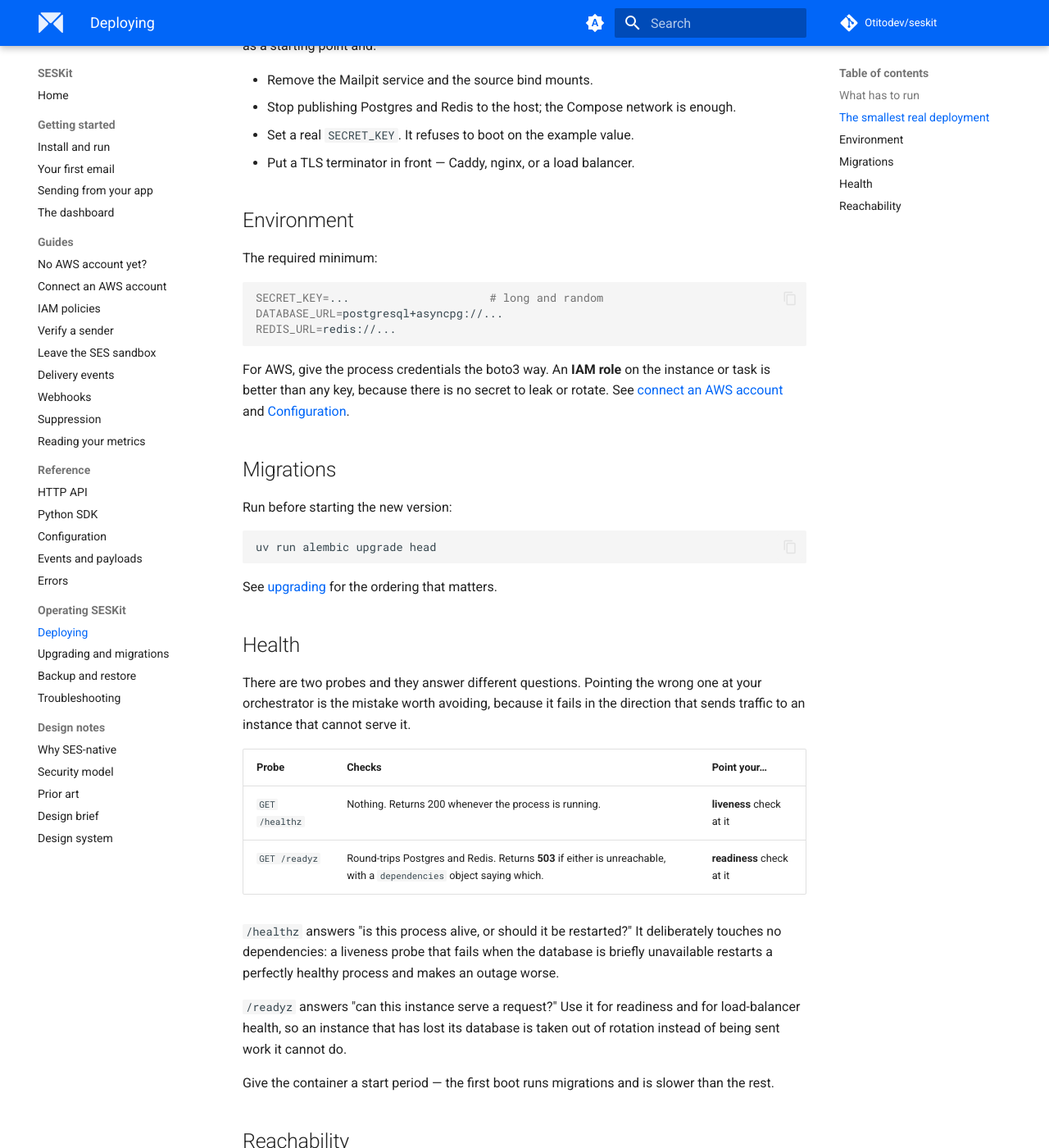
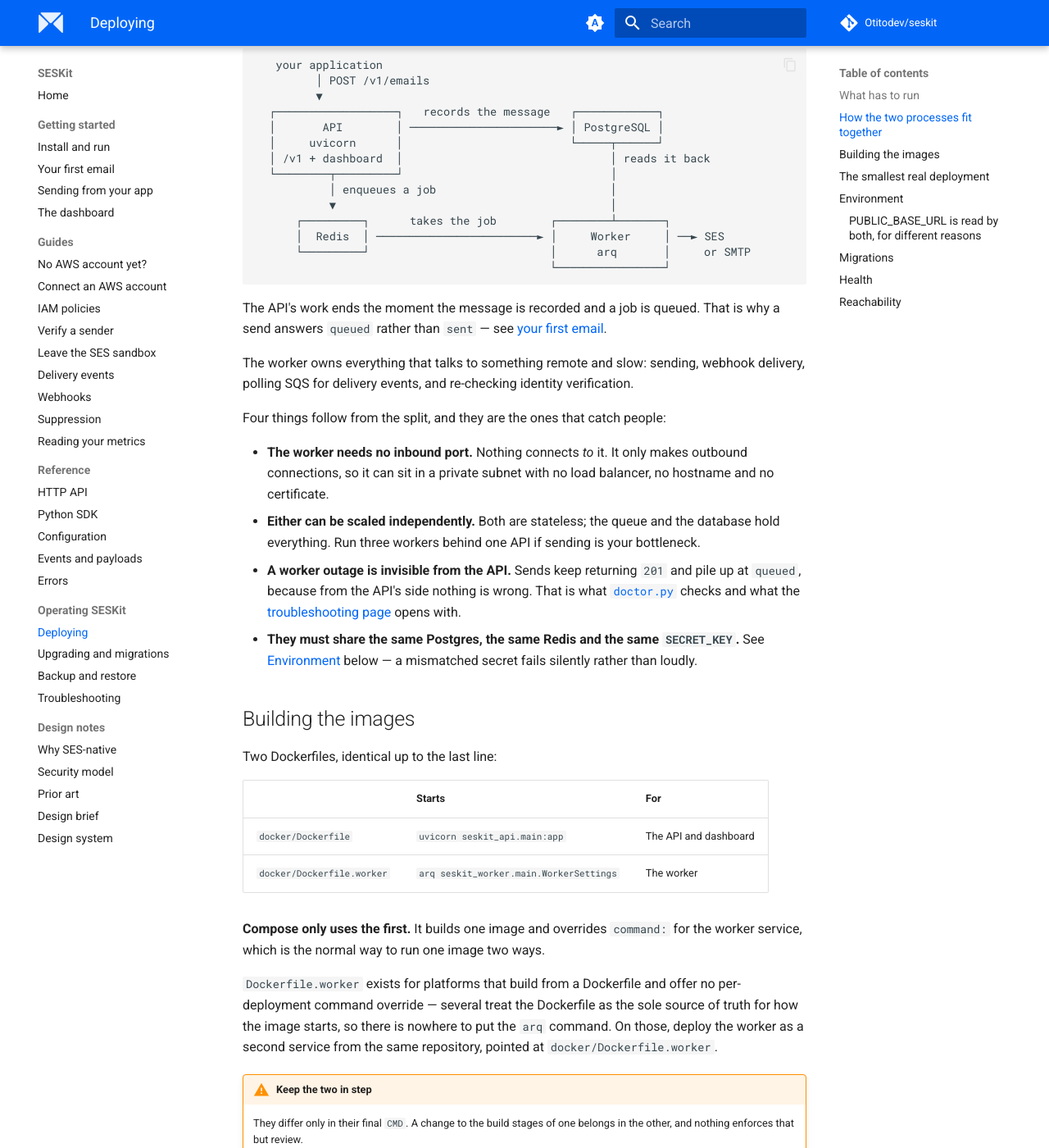
Before and after one commit to Otitodev/seskit, an MkDocs documentation site: the page built from docs/operating/deploying.md, in a window 1280 px wide and 1400 px high, scrolled down 802 px. Shown: the whole window at 82% size. Built offline with MkDocs 1.6.1 and Material for MkDocs 9.7.7, drawn with Linux system fonts in a browser that asks for light colours; comment, search, counter and statistics services are not loaded; some of the changed text lies outside the part shown.

Commit message:
docs: explain the API and the worker as two processes
Reported from an actual deployment attempt: the docs name both
processes, give each a row in a table, and never say what the
relationship is. A reader gets "API" and "Worker" as two commands with no
account of which does what, how they reach each other, or what they have
to agree on.

They reach each other through nothing. There is no RPC and no port one
opens for the other - the API records the message and puts a job in
Redis, and the worker takes it from there. Saying so explains the rest:
why a send answers `queued`, why the worker needs no inbound port, why
either scales on its own, and why a dead worker is invisible from the
API, which keeps answering 201 while messages pile up.

Also documents docker/Dockerfile.worker, which existed and was mentioned
nowhere. Compose builds one image and overrides `command:`; the second
Dockerfile is for platforms whose build path offers no per-deployment
command override.

Two configuration traps get their own warnings, because both fail
silently. A mismatched SECRET_KEY between the processes makes every
one-click unsubscribe link answer "not valid" while everything else
works, since each side sees the other's token as a forgery. And
PUBLIC_BASE_URL is read by both for different reasons - the worker
builds the unsubscribe link, the API subscribes SNS - so setting it on
the API alone sends mail with no Unsubscribe button and no complaint.

Fixes the deploying page pointing at `compose.yaml`. The file is
`docker-compose.yml`, so anyone following it literally went looking for
something that does not exist.

````diff
--- a/docs/operating/deploying.md
+++ b/docs/operating/deploying.md
@@ -17,9 +17,81 @@
     Sending is queued. With no worker running, messages stay at `queued` for
     ever and nothing on the dashboard explains why.
 
+## How the two processes fit together
+
+**They never talk to each other.** There is no RPC between them, no port one
+opens for the other, and no service discovery. Everything passes through
+PostgreSQL and Redis:
+
+```text
+   your application
+         │ POST /v1/emails
+         ▼
+  ┌──────────────────┐   records the message   ┌────────────┐
+  │       API        │ ──────────────────────► │ PostgreSQL │
+  │     uvicorn      │                         └─────┬──────┘
+  │ /v1 + dashboard  │                               │ reads it back
+  └────────┬─────────┘                               │
+           │ enqueues a job                          │
+           ▼                                         │
+      ┌─────────┐      takes the job        ┌────────┴───────┐
+      │  Redis  │ ────────────────────────► │     Worker     │ ──► SES
+      └─────────┘                           │      arq       │     or SMTP
+                                            └────────────────┘
+```
+
+The API's work ends the moment the message is recorded and a job is queued.
+That is why a send answers `queued` rather than `sent` — see
+[your first email](../getting-started/first-email.md).
+
+The worker owns everything that talks to something remote and slow: sending,
+webhook delivery, polling SQS for delivery events, and re-checking identity
+verification.
+
+Four things follow from the split, and they are the ones that catch people:
+
+- **The worker needs no inbound port.** Nothing connects *to* it. It only makes
+  outbound connections, so it can sit in a private subnet with no load
+  balancer, no hostname and no certificate.
+- **Either can be scaled independently.** Both are stateless; the queue and the
+  database hold everything. Run three workers behind one API if sending is your
+  bottleneck.
+- **A worker outage is invisible from the API.** Sends keep returning `201` and
+  pile up at `queued`, because from the API's side nothing is wrong. That is
+  what [`doctor.py`](troubleshooting.md#start-here) checks and what the
+  [troubleshooting page](troubleshooting.md) opens with.
+- **They must share the same Postgres, the same Redis and the same
+  `SECRET_KEY`.** See [Environment](#environment) below — a mismatched secret
+  fails silently rather than loudly.
+
+## Building the images
+
+Two Dockerfiles, identical up to the last line:
+
+| | Starts | For |
+|---|---|---|
+| `docker/Dockerfile` | `uvicorn seskit_api.main:app` | The API and dashboard |
+| `docker/Dockerfile.worker` | `arq seskit_worker.main.WorkerSettings` | The worker |
+
+**Compose only uses the first.** It builds one image and overrides `command:`
+for the worker service, which is the normal way to run one image two ways.
+
+`Dockerfile.worker` exists for platforms that build from a Dockerfile and offer
+no per-deployment command override — several treat the Dockerfile as the sole
+source of truth for how the image starts, so there is nowhere to put the
+`arq` command. On those, deploy the worker as a second service from the same
+repository, pointed at `docker/Dockerfile.worker`.
+
+!!! warning "Keep the two in step"
+    They differ only in their final `CMD`. A change to the build stages of one
+    belongs in the other, and nothing enforces that but review.
+
+Both build the whole workspace, so one repository produces both services and
+they cannot drift to different versions of the code.
+
 ## The smallest real deployment
 
-The shipped `compose.yaml` is a development stack, not a production one — it
+The shipped `docker-compose.yml` is a development stack, not a production one — it
 runs Mailpit, mounts your source for live reload, and publishes database ports
 to the host. For a server, take it as a starting point and:
 
@@ -31,13 +103,42 @@
 
 ## Environment
 
-The required minimum:
+The required minimum, **for both processes**:
 
 ```bash
 SECRET_KEY=...                     # long and random
 DATABASE_URL=postgresql+asyncpg://...
 REDIS_URL=redis://...
 ```
+
+Give them the same values. The worker is not a lesser process with a smaller
+configuration — it reads the same settings from the same file, and two of them
+have to match exactly.
+
+!!! danger "A mismatched `SECRET_KEY` fails silently"
+    The worker signs one-click unsubscribe links with it; the API verifies them
+    with it. Give the two processes different secrets and every unsubscribe
+    link in every message answers "this link is not valid" — while sending,
+    delivery, webhooks and the dashboard all keep working perfectly. Nothing
+    logs an error, because from each side the other's token is simply a forgery.
+
+    Generate one, put it in a shared secret store, and give both processes the
+    same reference:
+
+    ```bash
+    python -c 'import secrets; print(secrets.token_urlsafe(32))'
+    ```
+
+### `PUBLIC_BASE_URL` is read by both, for different reasons
+
+| Process | Uses it for | Unset means |
+|---|---|---|
+| **Worker** | Building the `List-Unsubscribe` link on every message | The headers are left off the message entirely |
+| **API** | The endpoint SNS is subscribed to, for `https` [event ingestion](../guides/delivery-events.md) | HTTPS ingestion cannot be set up; SQS polling is unaffected |
+
+Setting it on the API alone is the easy mistake, and it is invisible: the
+dashboard looks configured, and mail simply goes out with no Unsubscribe
+button. `doctor.py` reports what each process sees.
 
 For AWS, give the process credentials the boto3 way. An **IAM role** on the
 instance or task is better than any key, because there is no secret to leak or
````
Also changed, not shown: docs/getting-started/installation.md (+11 -0 lines).
